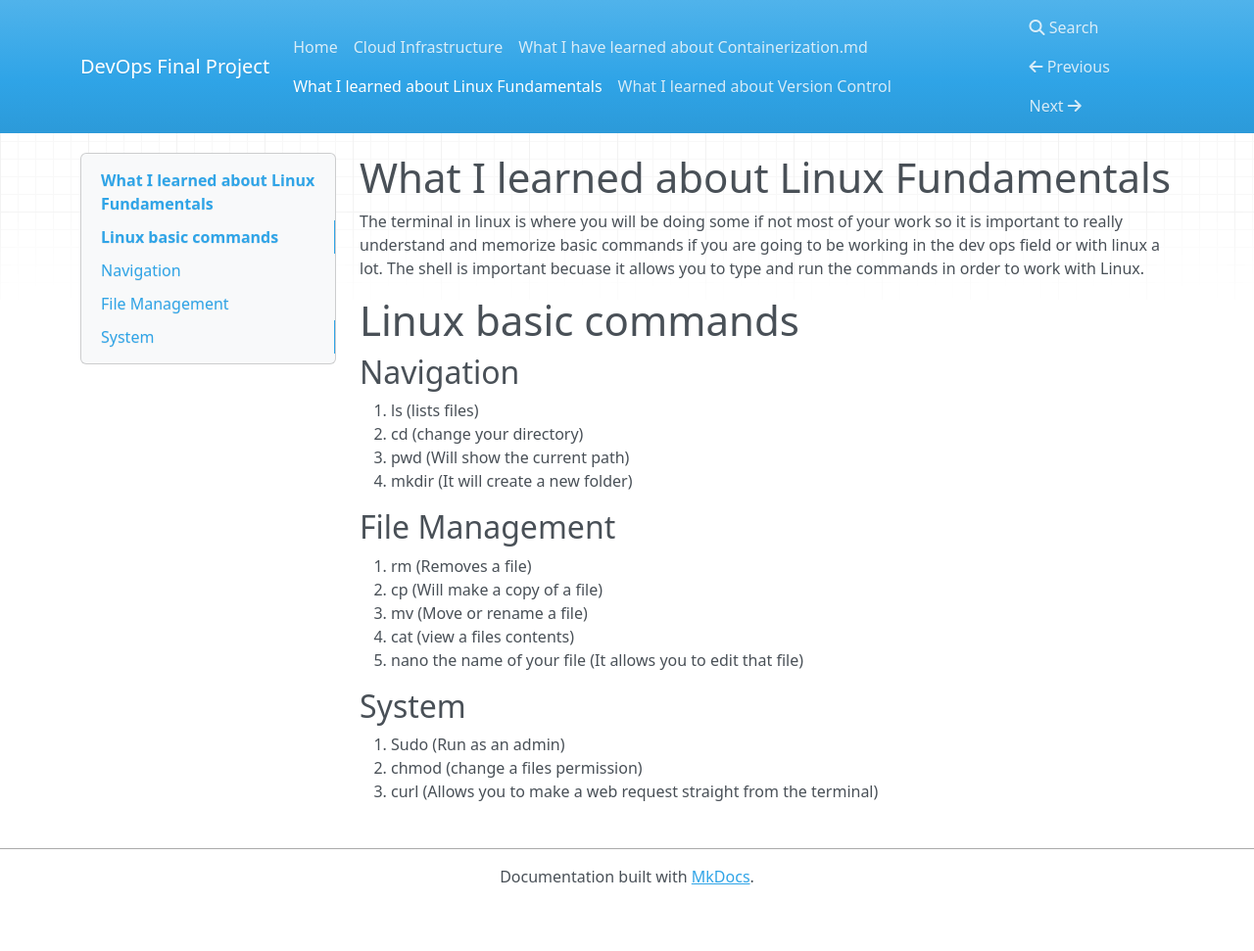
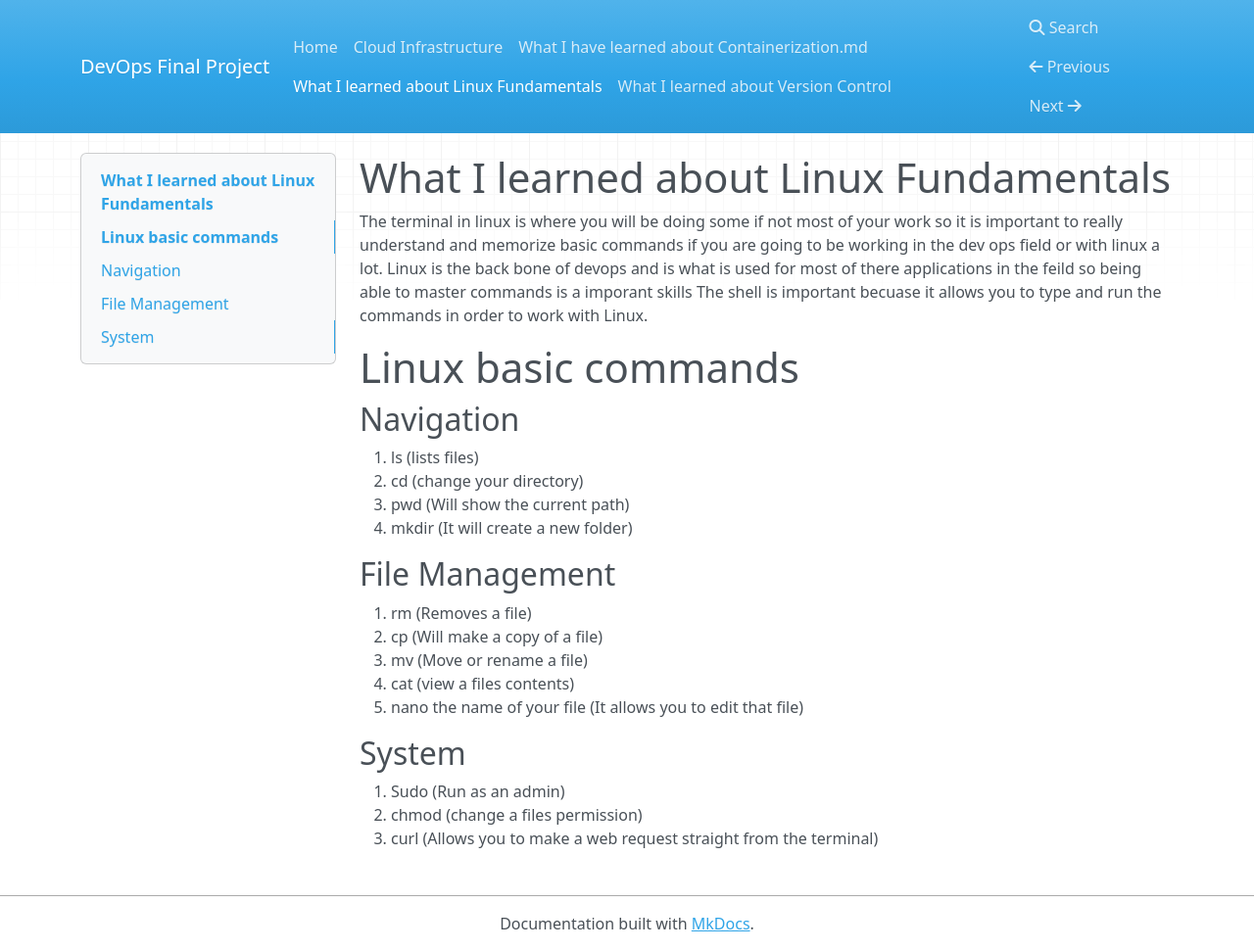
Before and after one commit to Nathaniel-27/DevOps-Final-Project, an MkDocs documentation site: the page built from docs/Linux Fundamentals.md, in a window 1280 px wide and 971 px high. Shown: the whole window at 98% size. Built offline with MkDocs 1.6.1, drawn with Linux system fonts in a browser that asks for light colours; nearby versions of some CDN libraries.

Commit message:
Change yay

```diff
--- a/docs/Linux Fundamentals.md
+++ b/docs/Linux Fundamentals.md
@@ -1,5 +1,6 @@
 # What I learned about Linux Fundamentals
  The terminal in linux is where you will be doing some if not most of your work so it is important to really understand and memorize basic commands if you are going to be working in the dev ops field or with linux a lot.
+ Linux is the back bone of devops and is what is used for most of there applications in the feild so being able to master commands is a imporant skills
  The shell is important becuase it allows you to type and run the commands in order to work with Linux.
 
 # Linux basic commands
```
Also changed, not shown: Linux Fundamentals.md (+1 -0 lines).
